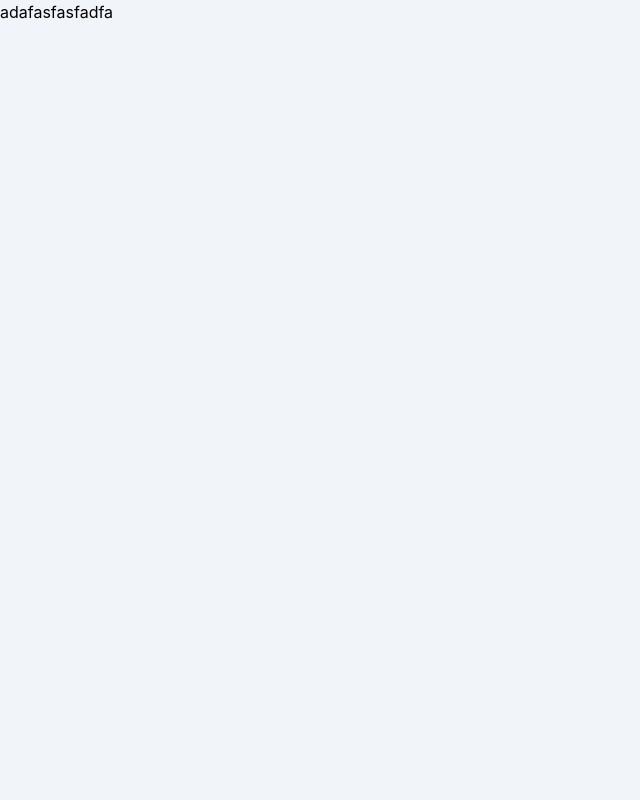
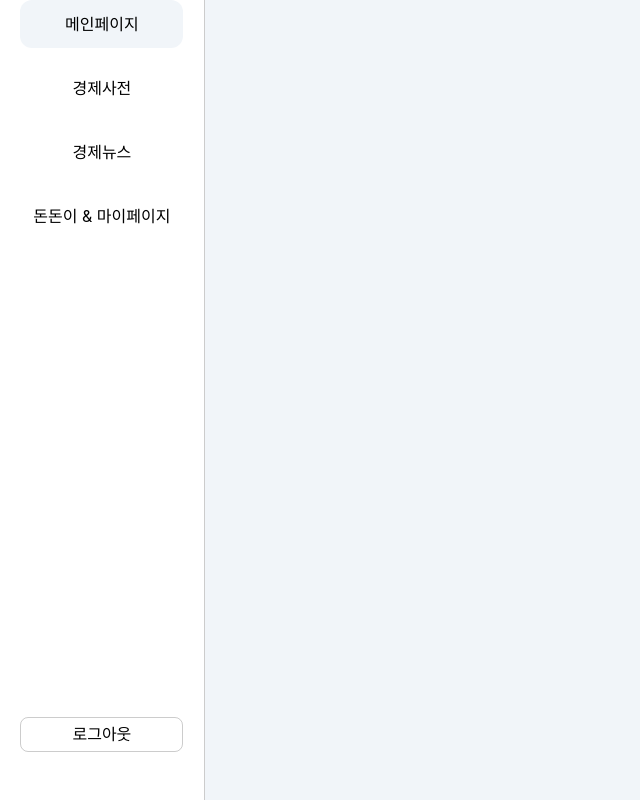
Before and after one commit to NFTeenn/FE, a Next.js app: page /main in a window 1280 px wide. Shown: the whole page, without its empty margins (0-640 px from the left). Built offline with nearby package versions, Linux system fonts and the light colour scheme.

Commit message:
feat: 메인페이지에 앞서 사이드바 개발

```diff
--- /dev/null
+++ b/src/styles/global.module.css
@@ -0,0 +1,42 @@
+.sidebar {
+    width: 16vw;
+    height: 100vh;
+    background-color: rgba(255, 255, 255, 1);
+    border-right: 1px solid rgba(0, 0, 0, 0.2);
+    display: flex;
+    flex-direction: column;
+    align-items: center;
+    position: fixed;
+    padding-bottom: 10rem;
+}
+
+.logo {
+
+}
+
+.menu {
+    width: 80%;
+}
+
+.menu li {
+    cursor: pointer;
+    width: 100%;
+    text-align: center;
+    height: 3rem;
+    display: flex;
+    justify-content: center;
+    align-items: center;
+}
+
+.active {
+    background-color: #F1F5F9;
+    border-radius: 12px;
+}
+.logout {
+    position: absolute;
+    bottom: 3rem;
+    width:100%;
+    display:flex;
+    justify-content: center;
+    align-items: center;
+}
--- a/src/widgets/sidebar/layout.tsx
+++ b/src/widgets/sidebar/layout.tsx
@@ -1,8 +1,35 @@
+"use client";
+
+import globalStyle from "@/styles/global.module.css";
+import { usePathname } from 'next/navigation';
+
 export default function Sidebar() {
+    const pathname = usePathname();
+
+    const menuItems = [
+        { name: '메인페이지', path: '/main' },
+        { name: '경제사전', path: '/dictionary' },
+        { name: '경제뉴스', path: '/news' },
+        { name: '돈돈이 & 마이페이지', path: '/mypage' },
+    ];
+
     return (
         <>
-            <div id="sidebar">
-                adafasfasfadfa
+            <div id="sidebar" className={globalStyle.sidebar}>
+                <div id="logo" className={globalStyle.logo}></div>
+                <div id="menu" className={globalStyle.menu}>
+                    <ul className="flex flex-col gap-[2vh] w-full items-center ">
+                        {menuItems.map((item) => (
+                            <li key={item.name}
+                                className={`${globalStyle.menuLi} ${pathname === item.path ? globalStyle.active : ''}`}>
+                                {item.name}
+                            </li>
+                        ))}
+                    </ul>
+                </div>
+                <div id="logout" className={globalStyle.logout}>
+                    <button className="w-[80%] h-[2.2rem] rounded-[8px] border-[1px] border-[#00000033] cursor-pointer">로그아웃</button>
+                </div>
             </div>
         </>
     );
```
